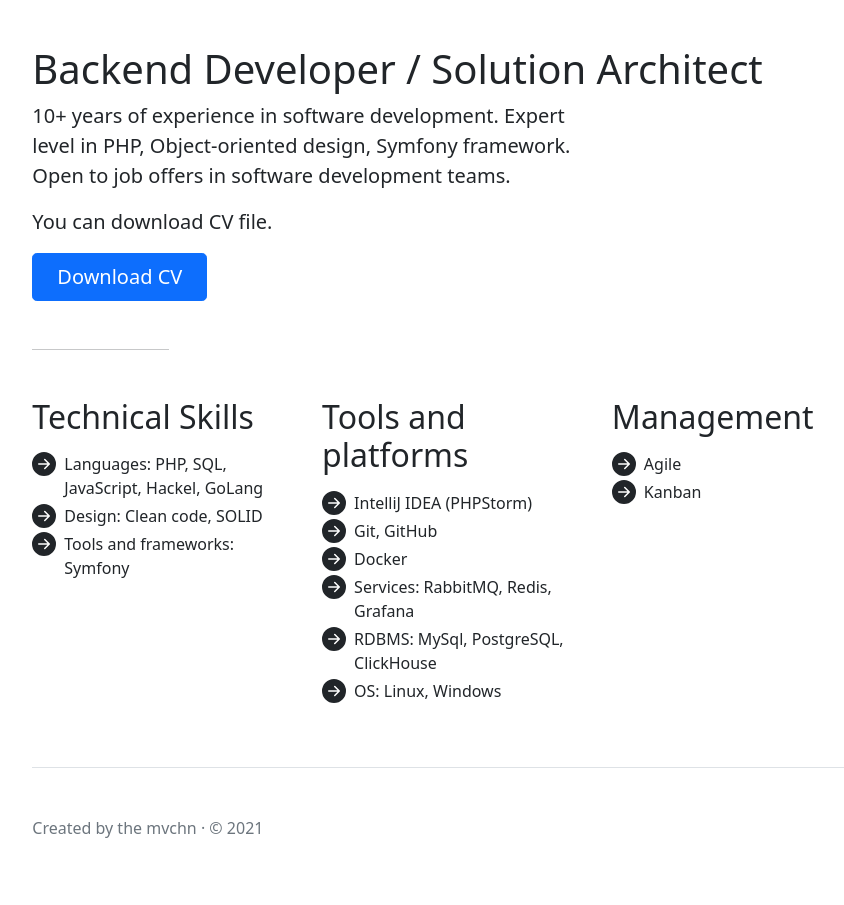
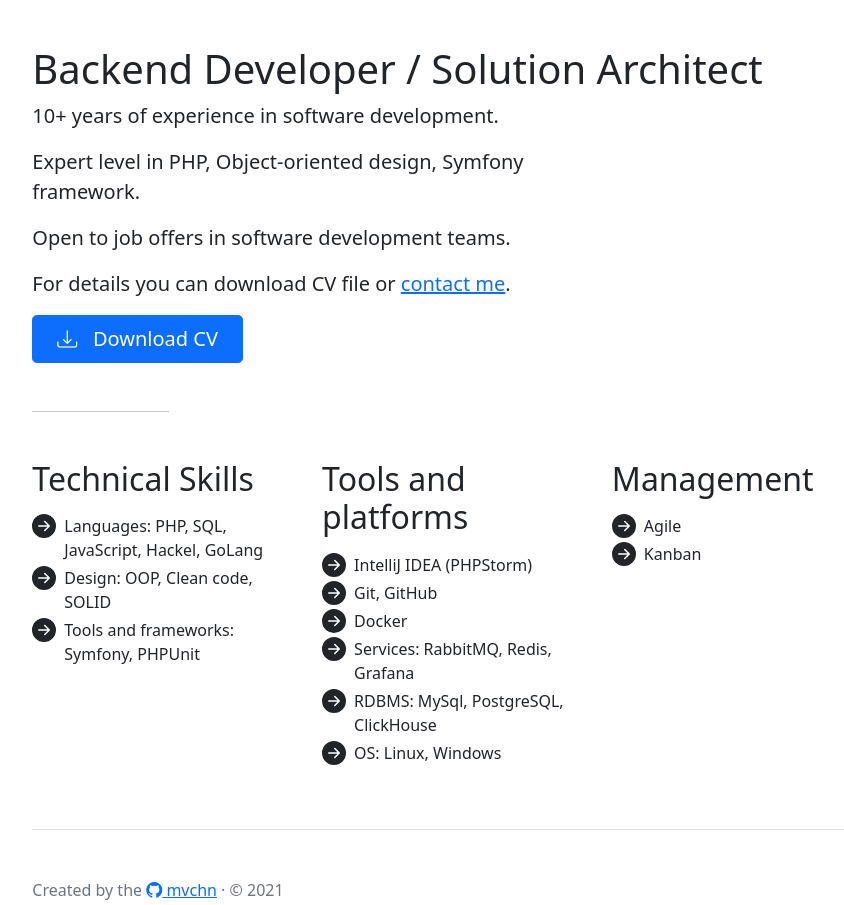
Before and after one commit to mvchn/mvchn-cv01, a plain HTML site: page index.html in a window 1280 px wide. Shown: the part 132-1037 px from the top of the page, without its empty margins (197-1041 px from the left). Drawn offline with nearby package versions, Linux system fonts and the light colour scheme.

Commit message:
little fixes

```diff
--- a/index.html
+++ b/index.html
@@ -9,7 +9,7 @@
 
     <!-- Bootstrap core CSS -->
     <link href="https://cdn.jsdelivr.net/npm/bootstrap@5.0.0/dist/css/bootstrap.min.css" rel="stylesheet" integrity="sha384-wEmeIV1mKuiNpC+IOBjI7aAzPcEZeedi5yW5f2yOq55WWLwNGmvvx4Um1vskeMj0" crossorigin="anonymous">
-
+    <link rel="stylesheet" href="https://cdn.jsdelivr.net/npm/bootstrap-icons@1.4.1/font/bootstrap-icons.css">
     <style>
         .circular-square {
             border-radius: 50%;
@@ -34,11 +34,13 @@
 
     <main>
         <h1>Backend Developer / Solution Architect</h1>
-        <p class="fs-5 col-md-8">10+ years of experience in software development. Expert level in PHP, Object-oriented design, Symfony framework. Open to job offers in software development teams.</p>
-        <p class="fs-5 col-md-8">You can download CV file.</p>
+        <p class="fs-5 col-md-8">10+ years of experience in software development.</p>
+        <p class="fs-5 col-md-8">Expert level in PHP, Object-oriented design, Symfony framework.</p>
+        <p class="fs-5 col-md-8">Open to job offers in software development teams.</p>
+        <p class="fs-5 col-md-8">For details you can download CV file or <a href="mailto:movchan@gmail.com">contact me</a>.</p>
 
         <div class="mb-5">
-            <a href="#" class="btn btn-primary btn-lg px-4">Download CV</a>
+            <a href="https://docs.google.com/document/d/1A9rUoZChmHa8KMRhgXQAQQyckhjdWw64HtiQlE7IILA/edit?usp=sharing" target="_blank" class="btn btn-primary btn-lg px-4"><i class="bi bi-download"></i>&nbsp;&nbsp;&nbsp;Download CV</a>
         </div>
 
         <hr class="col-3 col-md-2 mb-5">
@@ -49,8 +51,8 @@
                 <p></p>
                 <ul class="icon-list">
                     <li>Languages: PHP, SQL, JavaScript, Hackel, GoLang</li>
-                    <li>Design: Clean code, SOLID</li>
-                    <li>Tools and frameworks: Symfony</li>
+                    <li>Design: OOP, Clean code, SOLID</li>
+                    <li>Tools and frameworks: Symfony, PHPUnit</li>
                 </ul>
             </div>
 
@@ -77,8 +79,9 @@
             </div>
         </div>
     </main>
+    <a id="contact"></a>
     <footer class="pt-5 my-5 text-muted border-top">
-        Created by the mvchn &middot; &copy; 2021
+        Created by the <a href="https://github.com/mvchn" target="_blank"><i class="bi bi-github"></i> mvchn</a> &middot; &copy; 2021
     </footer>
 </div>
 
```
